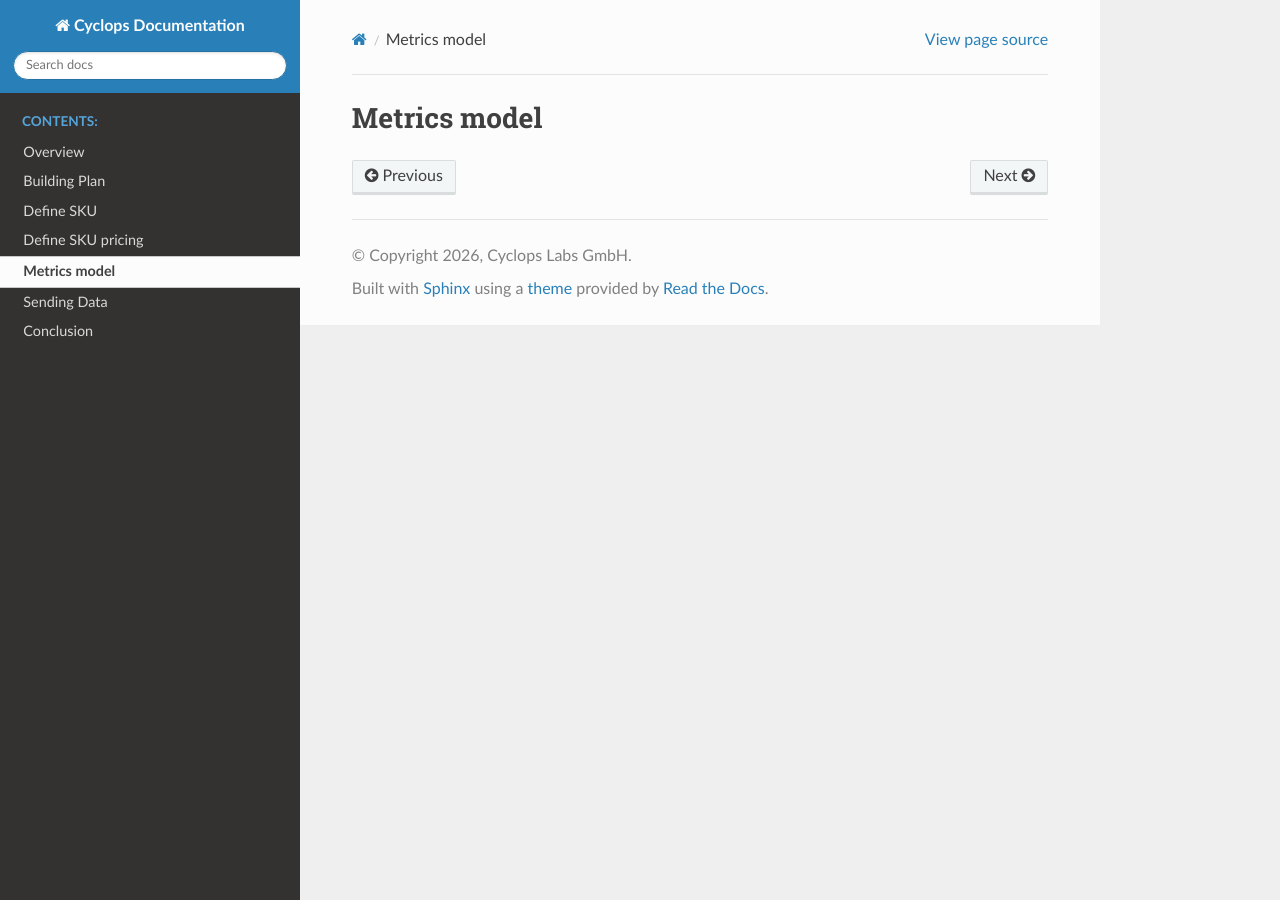
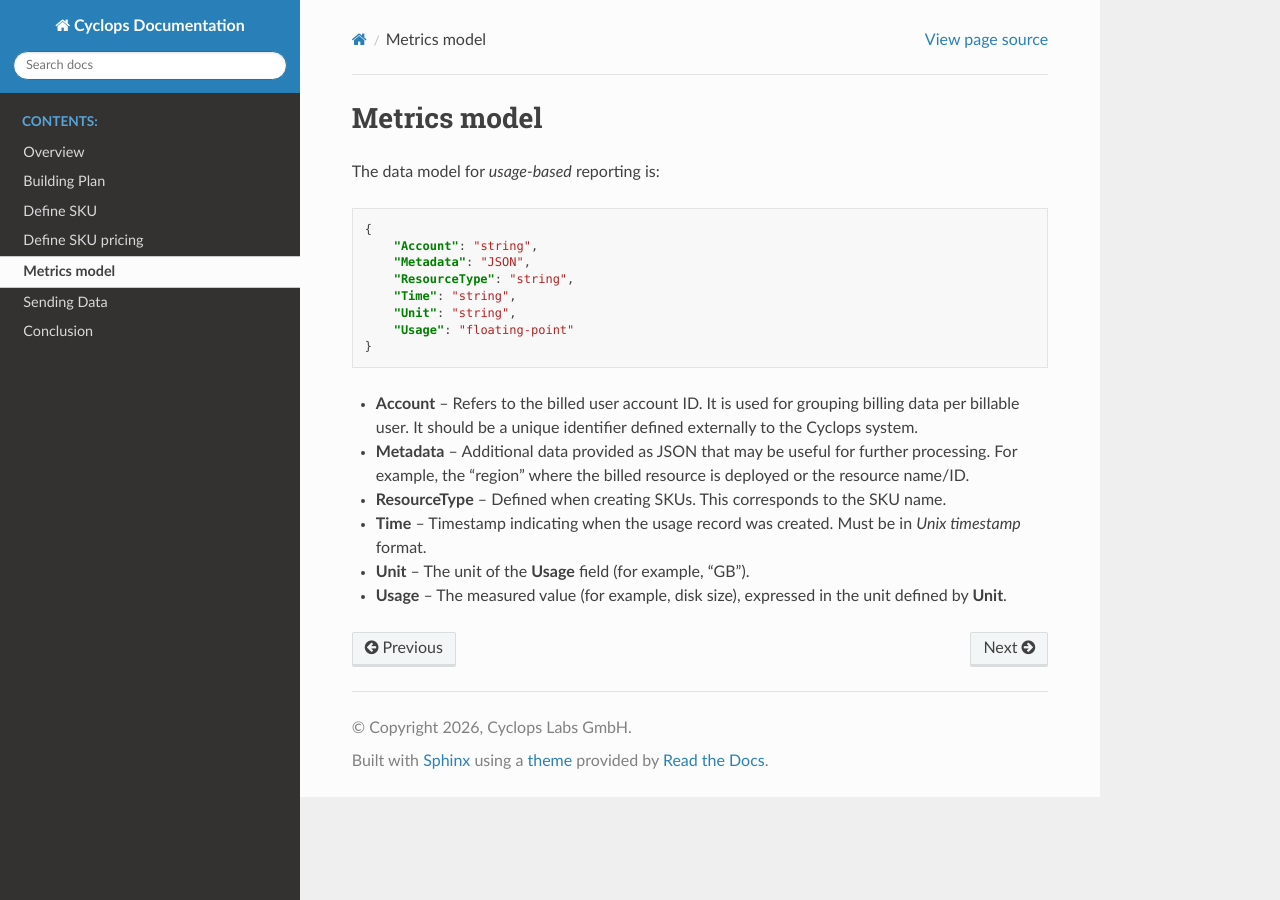
Before and after one commit to Cyclops-Labs/documentation, a Sphinx documentation site: the page built from docs/source/metric.rst, in a window 1280 px wide. Built offline with Sphinx 7.4.7 and the Read the Docs theme 3.1.0, drawn with Linux system fonts in a browser that asks for light colours.

Commit message:
Add metrics page draft

```diff
--- a/docs/source/metric.rst
+++ b/docs/source/metric.rst
@@ -1,3 +1,23 @@
 ================
 Metrics model
 ================
+
+The data model for *usage-based* reporting is:
+
+.. code-block:: json
+
+    {
+        "Account": "string",
+        "Metadata": "JSON",
+        "ResourceType": "string",
+        "Time": "string",
+        "Unit": "string",
+        "Usage": "floating-point"
+    }
+
+- **Account** – Refers to the billed user account ID. It is used for grouping billing data per billable user. It should be a unique identifier defined externally to the Cyclops system.
+- **Metadata** – Additional data provided as JSON that may be useful for further processing. For example, the "region" where the billed resource is deployed or the resource name/ID.
+- **ResourceType** – Defined when creating SKUs. This corresponds to the SKU name.
+- **Time** – Timestamp indicating when the usage record was created. Must be in *Unix timestamp* format.
+- **Unit** – The unit of the **Usage** field (for example, "GB").
+- **Usage** – The measured value (for example, disk size), expressed in the unit defined by **Unit**.
```
